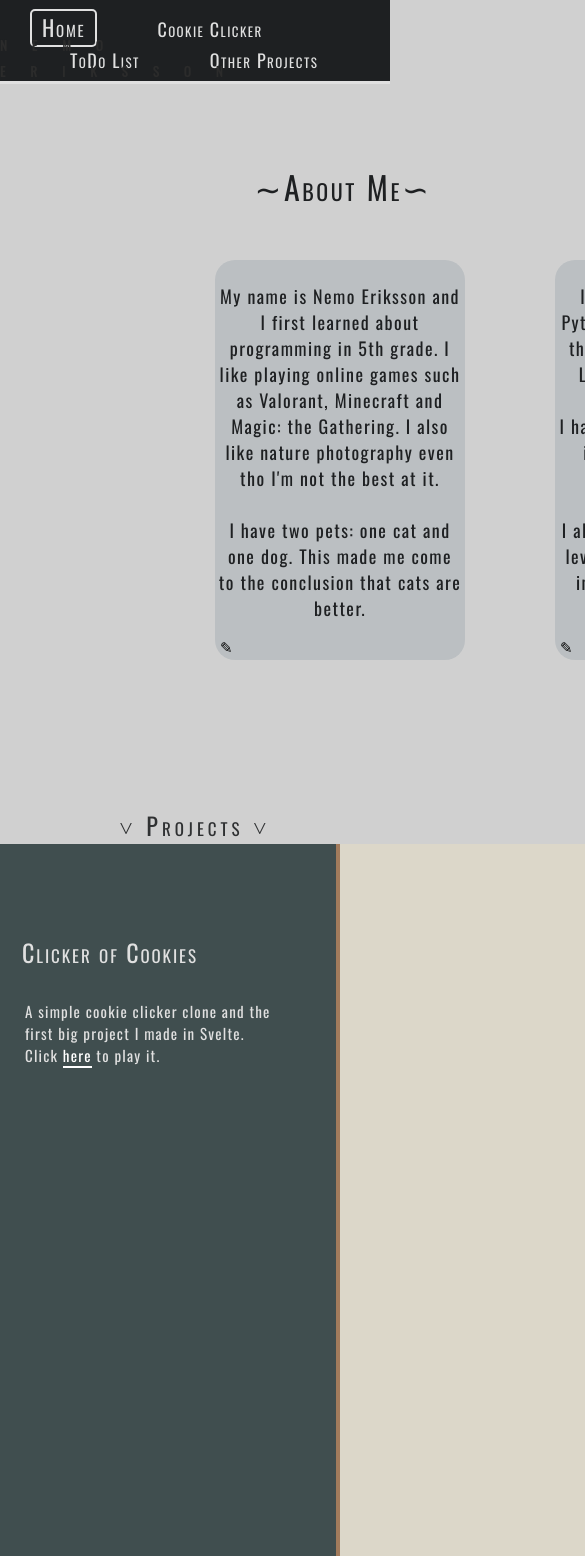
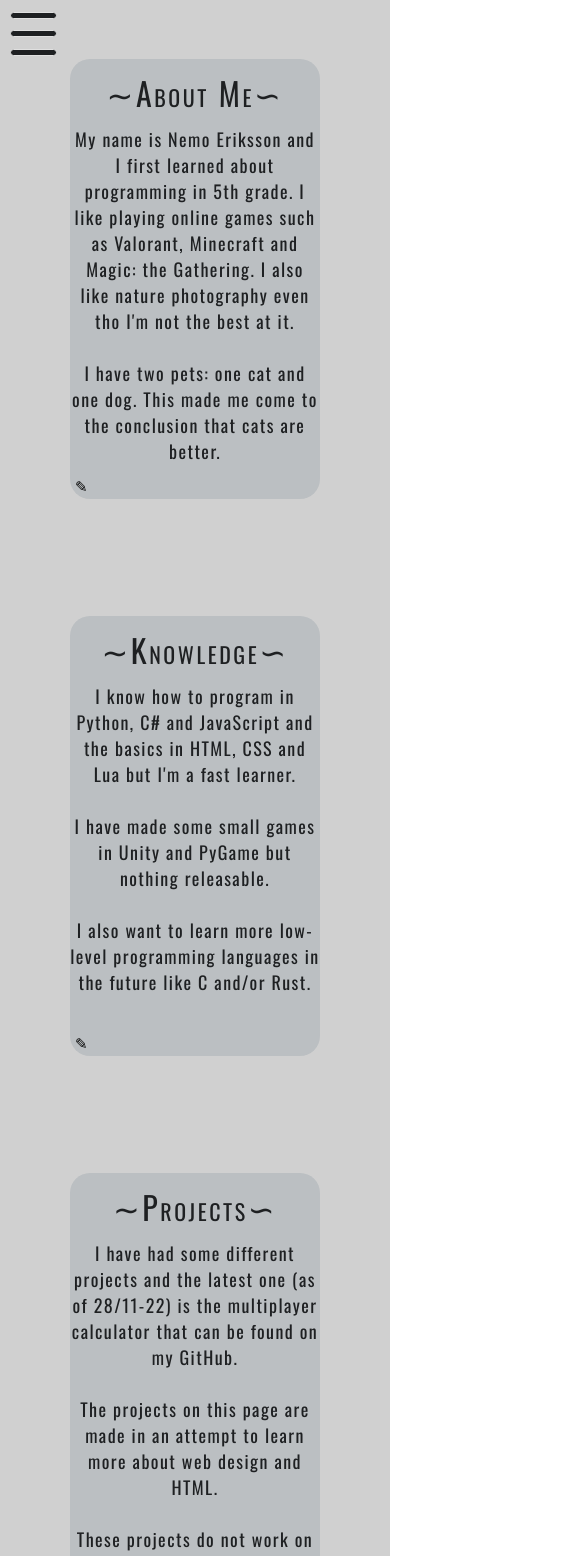
Before and after one commit to NemoEriksson02/NemoEriksson02.github.io, a SvelteKit app: page / in a window 390 px wide. Shown: the top 1556 px of the page, 585 px wide, since content can reach past the window. Built offline with nearby package versions, Linux system fonts and the light colour scheme.

Commit message:
Feat: Should now work on mobile devices
Fixed css so website looks better on mobile devices with a width lower than 600px.

```diff
--- a/src/app.html
+++ b/src/app.html
@@ -1,5 +1,5 @@
 <!DOCTYPE html>
-<html lang="en" style="scroll-behavior: smooth;">
+<html lang="en" style="scroll-behavior: smooth; height: 100%; width: 100%;">
 	<head>
 		<meta charset="utf-8" />
 		<link rel="icon" href="/favicon.png" />
--- a/src/routes/+page.svelte
+++ b/src/routes/+page.svelte
@@ -27,6 +27,15 @@ function writeText(el, text, written, index, delay){
     }, delay);
 }
 
+function togglePhoneNav(){
+    showPhoneNav = !showPhoneNav;
+    if (showPhoneNav){
+        phoneNavEl.style.display = 'block';
+    }else{
+        phoneNavEl.style.display = 'none';
+    }
+}
+
 /* ===== Variables ===== */
 let clickerSectionEl;
 let clickerLinkEl;
@@ -38,13 +47,31 @@ let abtTextEl;
 let infTextEl;
 let proTextEl;
 
+let writeTextOffset = 150;
+let writeTextDelay = 1500;
+let writeTextDelay2 = 500;
+
+let phoneNavEl;
+let showPhoneNav = false;
+
 onMount(()=>{
-    writeText(abtTextEl, abtTextEl.innerText, '', 0, 1500);
-    writeText(infTextEl, infTextEl.innerText, '', 0, 1650);
-    writeText(proTextEl, proTextEl.innerText, '', 0, 1800);
-    abtTextEl.innerText = '';
-    infTextEl.innerText = '';
-    proTextEl.innerText = '';
+    let isWriting = false;
+    if(window.innerWidth > 1200){
+        writeText(abtTextEl, abtTextEl.innerText, '', 0, writeTextDelay);
+        writeText(infTextEl, infTextEl.innerText, '', 0, writeTextDelay+writeTextOffset);
+        writeText(proTextEl, proTextEl.innerText, '', 0, writeTextDelay+2*writeTextOffset);
+        isWriting = true;
+    }else if (window.innerWidth < 600){
+        writeText(abtTextEl, abtTextEl.innerText, '', 0, writeTextDelay2);
+        writeText(infTextEl, infTextEl.innerText, '', 0, writeTextDelay2);
+        writeText(proTextEl, proTextEl.innerText, '', 0, writeTextDelay2);
+        isWriting = true;
+    }
+    if (isWriting){
+        abtTextEl.innerText = '';
+        infTextEl.innerText = '';
+        proTextEl.innerText = '';
+    }
 
     let sections = [
         clickerSectionEl,
@@ -63,19 +90,19 @@ onMount(()=>{
         // Smoothly scroll to nearest page height (100vh) 100ms after
         //  user stopped scrolling
         setTimeout(() => {
-            if (scrolled == window.pageYOffset) {
+            if (scrolled == window.pageYOffset && window.innerWidth>1200) {
                 if ( scrolled % window.innerHeight >= window.innerHeight / 2) {
                     window.scrollBy({
                         left: 0,
                         top: window.innerHeight - (scrolled % window.innerHeight),
                         behavior: 'smooth'
-                    })
+                    });
                 } else {
                     window.scrollBy({
                         left: 0,
                         top: -(scrolled%window.innerHeight),
                         behavior: 'smooth'
-                    })
+                    });
                 }
             }
         }, 100);
@@ -109,6 +136,22 @@ onMount(()=>{
 
 <body>
     <!-- ===== Navigation Bar ===== -->
+    <button class="navButton open" on:click={()=>{togglePhoneNav()}}>
+        <hr class="bar"><hr class="bar"><hr class="bar">
+    </button>
+    <div class='navSidebar' bind:this={phoneNavEl}>
+        <div>
+            <button class="navButton close" on:click={()=>{togglePhoneNav()}}>
+                <hr class="bar"><hr class="bar"><hr class="bar">
+            </button>
+            <a href="#home" class="navTitle" on:click={togglePhoneNav}>Home</a>
+        </div>
+        <hr class="navBreak">
+        <a href="#clicker" on:click={togglePhoneNav}>Clicker of Cookies</a>
+        <a href="#todo" on:click={togglePhoneNav}>ToDo List</a>
+        <a href="#other" on:click={togglePhoneNav}>Other Projects</a>
+        <hr class="navBreak">
+    </div>
     <nav>
         <a class="navTitle" href="#home">Home</a>
         <a href="#clicker" bind:this={clickerLinkEl}>Cookie Clicker</a>
@@ -151,6 +194,8 @@ onMount(()=>{
                     calculator that can be found on my GitHub.
                     <br><br>
                     The projects on this page are made in an attempt to learn more about web design and HTML.
+                    <br><br>
+                    These projects do not work on phones (yet)
                 </p>
                 <article class="descriptionFooter">✎</article>
             </div>
@@ -165,8 +210,11 @@ onMount(()=>{
             <p class="sectionDescription">
                 A simple cookie clicker clone and the <br/>
                 first big project I made in Svelte. <br/>
-                Click <a class="linkText" href="/clicker">here</a> to play it.
+                <span class="playtestLink">Click <a class="linkText" href="/clicker">here</a> to play it.</span>
             </p>
+            <span class="mobileWarning">*This project does not work as intended on mobile
+                devices, please visit on a pc or laptop to try it.
+            </span>
         </div>
         <img class="screenshot" alt="Clicker of Cookies screenshot" src="/screenie1.png"/>
         <a class="projectsText upper" href="#home">˄ Home ˄</a>
@@ -177,11 +225,14 @@ onMount(()=>{
         <div id="todoSidebar" class="sidebar">
             <h1>ToDo list</h1>
             <p class="sectionDescription">
-                A (mostly) working ToDo list <br/>
-                where you can add and remove tasks <br/>
-                as you can with most ToDo lists. <br/>
-                You can click <a class="linkText" href="/todo">here</a> to try it.
+                A (mostly) working ToDo list
+                where you can add and remove tasks
+                as you can with most ToDo lists.
+                <span class="playtestLink">You can click <a class="linkText" href="/todo">here</a> to try it.</span>
             </p>
+            <span class="mobileWarning">*This project does not work as intended on mobile
+                devices, please visit on a pc or laptop to try it.
+            </span>
         </div>
         <img class="screenshot" alt="Screenshot of the ToDo list" src="/screenie2.png"/>
         <a class="projectsText upper" href="#clicker">˄ Clicker ˄</a>
@@ -192,19 +243,19 @@ onMount(()=>{
         <div id="otherSidebar" class="sidebar">
             <h1>Other projects</h1>
             <p class="sectionDescription">
-                My other projects, both old and <br/>
+                My other projects, both old and
                 new, projects can be found
                 <a class="linkText" target="_blank" rel="noopener noreferrer" href="https://github.com/NemoEriksson02?tab=repositories">
                     here
-                </a> <br/>
+                </a>
                 on my GitHub. <br/><br><br>
-                The calculator app can be found <br>
-                on my github. It is made in node<br>
-                with express-js. To try it, just <br>
-                download the files and type <br>
-                <i>"node server.js"</i> to start it. <br>
-                You dont need to download the files <br>
-                to join it from another device once <br>
+                The calculator app can be found
+                on my github. It is made in node
+                with express-js. To try it, just
+                download the files and type
+                <i>"node server.js"</i> to start it.
+                You dont need to download the files
+                to join it from another device once
                 the server is running.
             </p>
         </div>
@@ -243,7 +294,6 @@ body{
 :global(body){
     padding: 0;
     margin: 0;
-    min-width: 1360px;
 }
 
 nav{
@@ -401,6 +451,10 @@ a:hover{
     font-size: 15px;
 }
 
+.mobileWarning{
+    display: none;
+}
+
 section{
     position: relative;
     height: 100vh;
@@ -441,6 +495,9 @@ section:last-of-type{
     top: 120px;
     left: 25px;
     font-size: 15px;
+    overflow-wrap: normal;
+    display: block;
+    max-width: calc(100% - 40px);
 }
 
 .screenshot{
@@ -597,4 +654,213 @@ section:last-of-type{
     to{ opacity: 1; }
 }
 
+/* ===== Hide by Default ===== */
+.navSidebar, .navButton{
+    display: none;
+}
+
+/* ===== RESPONSIVE: Phones =====*/
+
+@media only screen and (max-width: 599px){
+    .projectsText,
+    nav{
+        display: none;
+    }
+
+    *{
+        -webkit-tap-highlight-color: transparent;
+        scroll-behavior: smooth;
+    }
+
+    body{
+        height: fit-content;
+    }
+
+    .navSidebar{
+        display: none;
+        width: 65%;
+        height: fit-content;
+        background: #1E2022;
+        position: fixed;
+        left: 0;
+        top: 0;
+        border-bottom-right-radius: 12px;
+        border-bottom: 3px solid #e0e0e0;
+        border-right: 3px solid #e0e0e0;
+        z-index: 100;
+        opacity: 1;
+    }
+
+    .navSidebar a{
+        display: block;
+        font-size: 1.6rem;
+        color: #e0e0e0;
+        text-decoration: none;
+        margin: 20px 0 20px 10%;
+    }
+
+    .navSidebar .navTitle{
+        border: 0;
+        text-align: center;
+        font-size: 2rem;
+        margin: auto 0;
+        width: 60%;
+        position: relative;
+    }
+
+    .navBreak{
+        height: 3px;
+        border: none;
+        background: #e0e0e0;
+        width: 80%;
+    }
+    .navBreak:last-of-type{
+        margin-bottom: 30px;
+    }
+
+    .navSidebar > div{
+        height: fit-content;
+        width: 100%;
+        display: flex;
+    }
+
+    .navButton{
+        background: #1E2022;
+        display: flex;
+        flex-direction: column;
+        justify-content: space-evenly;
+        height: 8vh;
+        aspect-ratio: 1;
+        border: none;
+        z-index: 10;
+    }
+
+    .navButton .bar{
+        width: 70%;
+        height: 10%;
+        margin: 0 auto;
+        background: #e0e0e0;
+        border-radius: 5px;
+        border: 0;
+        border: 1px solid #e0e0e0;
+    }
+    .navButton.open{
+        background: transparent;
+        position: fixed;
+    }
+    .navButton.open .bar{
+        background: #1E2022;
+    }
+
+    #home{
+        display: flex;
+        flex-direction: column;
+        height: fit-content;
+        justify-content: space-evenly;
+        position: initial;
+        transform: translate(0,0);
+    }
+
+    .descriptionBox{
+        display: block;
+        position: inherit;
+        height: 440px;
+        z-index: 0;
+        margin: 30% 0;
+        padding: 0;
+        transform: translate(-50%, 0);
+        animation: none !important;
+        z-index: 0 !important;
+    }
+    .descriptionBox:first-of-type{
+        margin-top: 15%;
+    }
+
+    .descriptionBox article{
+        animation-delay: .2s;
+    }
+
+    .centerTitle{
+        animation: none;
+        z-index: 1;
+        opacity: 1;
+        height: fit-content;
+        top: 10px;
+    }
+
+    section{
+        width: 100%;
+        height: fit-content;
+    }
+    section .sidebar{
+        width: 100%;
+        border-right: none !important;
+        border-top: 4px solid #1E2022;
+    }
+
+    .sidebar h1{
+        width: fit-content;
+        top: 4%;
+        left: 50%;
+        transform: translateX(-50%);
+        color: #e0e0e0 !important;
+        text-shadow: 1px 1px 2px #1e2022;
+        font-size: 2.4rem;
+        font-weight: 600;
+    }
+
+    .sectionDescription{
+        width: fit-content;
+        top: 8%;
+        left: 30px;
+        color: #e0e0e0 !important;
+        display: initial;
+        text-shadow: 1px 1px 2px #1e2022;
+        font-size: 1.4rem;
+        font-weight: 500;
+        overflow-wrap: normal;
+        display: block;
+        max-width: calc(100% - 40px);
+        z-index: 1;
+        background-color: inherit;
+    }
+    .linkText{
+        color: #e0e0e0 !important;
+        border-color: #e0e0e0 !important;
+    }
+    .playtestLink{
+        display: none;
+    }
+    .mobileWarning{
+        display: initial;
+        font-size: 1rem;
+        font-style: italic;
+        display: block;
+        text-shadow: 0 0 2px #1e2022;
+        position: absolute;
+        bottom: 30px;
+        color: #e0e0e0;
+        text-align: center;
+    }
+
+    .screenshot{
+        max-width: 80%;
+        height: fit-content;
+        aspect-ratio: calc(16 / 9);
+        position: absolute;
+        left: 50%;
+        top: 50%;
+        transform: translate(-50%, 0) rotate(-2.5deg);
+        border: 4px solid #e0e0e0;
+        z-index: 0;
+    }
+    #other .screenshot{
+        background: url('/static/screenie4.png');
+        top: 70%;
+    }
+    #other .screenshot.alt{
+        display: none;
+    }
+}
+
 </style>
```
Also changed, not shown: 37 other files (tests, documents, lock files or other folders).
